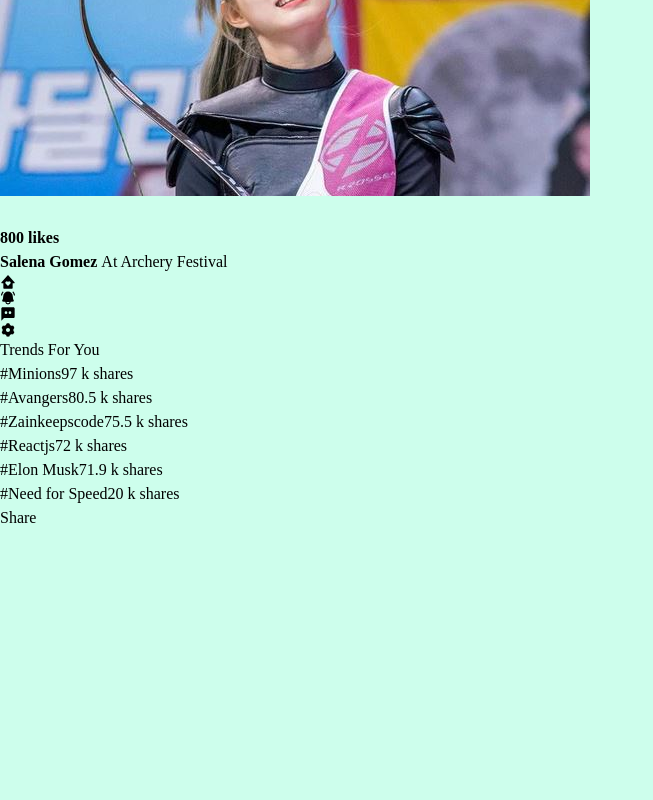
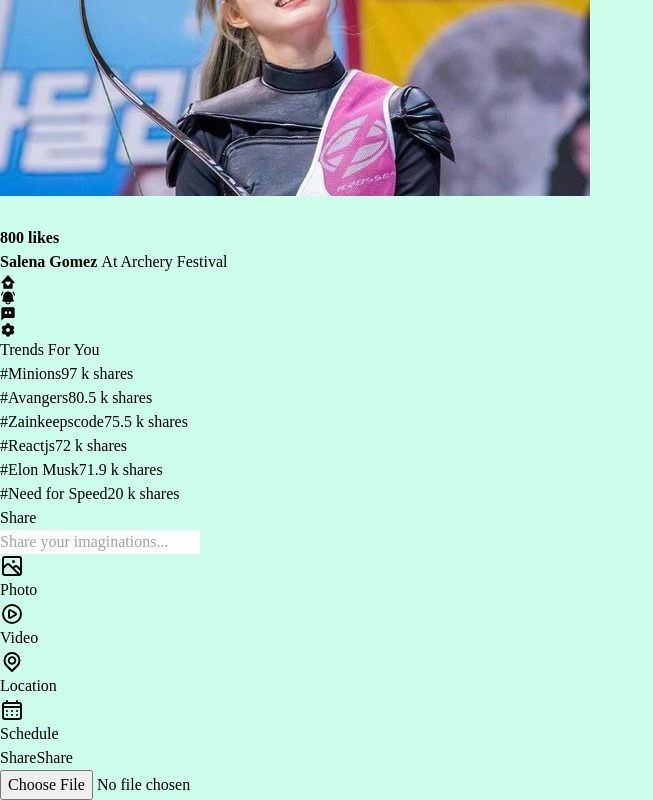
Before and after one commit to Kasfia-Mostafa/Artiqy-client-site, a React (Vite) app: page /home/profile in a window 1280 px wide. Shown: the part 4062-4862 px from the top of the page, without its empty margins (0-653 px from the left). Before the commit the page ends 4592 px from the top, so only its background shows below. Built offline with nearby package versions, Linux system fonts and the light colour scheme; no server answers; some icons are missing.

Commit message:
Share modal in my profile part

```diff
--- a/src/Components/PostSide/PostShare/PostShare.jsx
+++ b/src/Components/PostSide/PostShare/PostShare.jsx
@@ -20,7 +20,7 @@ const PostShare = () => {
   };
 
   return (
-    <div className="flex gap-4 bg-[#e6f2fc] p-4 rounded-md">
+    <div className="flex gap-4 bg-[#e6f2fc] p-4 rounded-md w-full">
       <div>
         <img className="rounded-full w-10" src={user?.photoURL} alt="" />
       </div>
--- a/src/Components/RightSide/RightSide.jsx
+++ b/src/Components/RightSide/RightSide.jsx
@@ -3,8 +3,11 @@ import { BiSolidCommentDots, BiSolidHomeHeart } from "react-icons/bi";
 import { HiMiniBellAlert } from "react-icons/hi2";
 import { RiSettings3Fill } from "react-icons/ri";
 import TrendCard from "../TrendCard/TrendCard";
+import { useState } from "react";
+import { ShareModal } from "../ShareModal/ShareModal";
 
 const RightSide = () => {
+  const [modalOpen, setModalOpen] = useState(false);
   return (
     <div className="flex flex-col gap-2 mx-4">
       <div className="mt-4 flex justify-between">
@@ -15,7 +18,12 @@ const RightSide = () => {
       </div>
 
       <TrendCard></TrendCard>
-      <button>Share</button>
+      <button onClick={() => setModalOpen(true)}
+       className="group text-sky-500 text-md font-bold group-hover:before:duration-500 group-hover:after:duration-500 after:duration-500  hover:before:[box-shadow:_20px_20px_20px_30px_#a21caf] duration-500 before:duration-500 hover:duration-500  hover:after:-right-8 hover:before:right-12 hover:before:-bottom-8 hover:before:blur   origin-left hover:decoration-2  relative bg-sky-100 h-14 w-72 border text-left p-3 rounded-lg  overflow-hidden  before:absolute before:w-12 before:h-12 before:content[''] before:right-1 before:top-1 before:z-10 before:bg-violet-500 before:rounded-full before:blur-lg  after:absolute after:z-10 after:w-20 after:h-20 after:content['']  after:bg-rose-300 after:right-8 after:top-3 after:rounded-full after:blur-lg">
+       Share
+      </button>
+        <ShareModal modalOpen={modalOpen} setModalOpen={setModalOpen} />
+
     </div>
   );
 };
--- /dev/null
+++ b/src/Components/ShareModal/ShareModal.jsx
@@ -0,0 +1,19 @@
+import { GiCrossedBones } from "react-icons/gi";
+import PostShare from "../PostSide/PostShare/PostShare";
+
+export const ShareModal = ({ modalOpen, setModalOpen }) => {
+  return (
+    <div className="mx-auto flex items-center justify-center">
+      <div
+        onClick={() => setModalOpen(false)}
+        className={`fixed z-[100] flex items-center justify-center ${
+          modalOpen ? "opacity-1 visible" : "invisible opacity-0"
+        } inset-0 h-full w-full bg-black/20 backdrop-blur-sm duration-100`}
+      >
+        <div className="w-2/4">
+        <PostShare></PostShare>
+        </div>
+      </div>
+    </div>
+  );
+};
```
